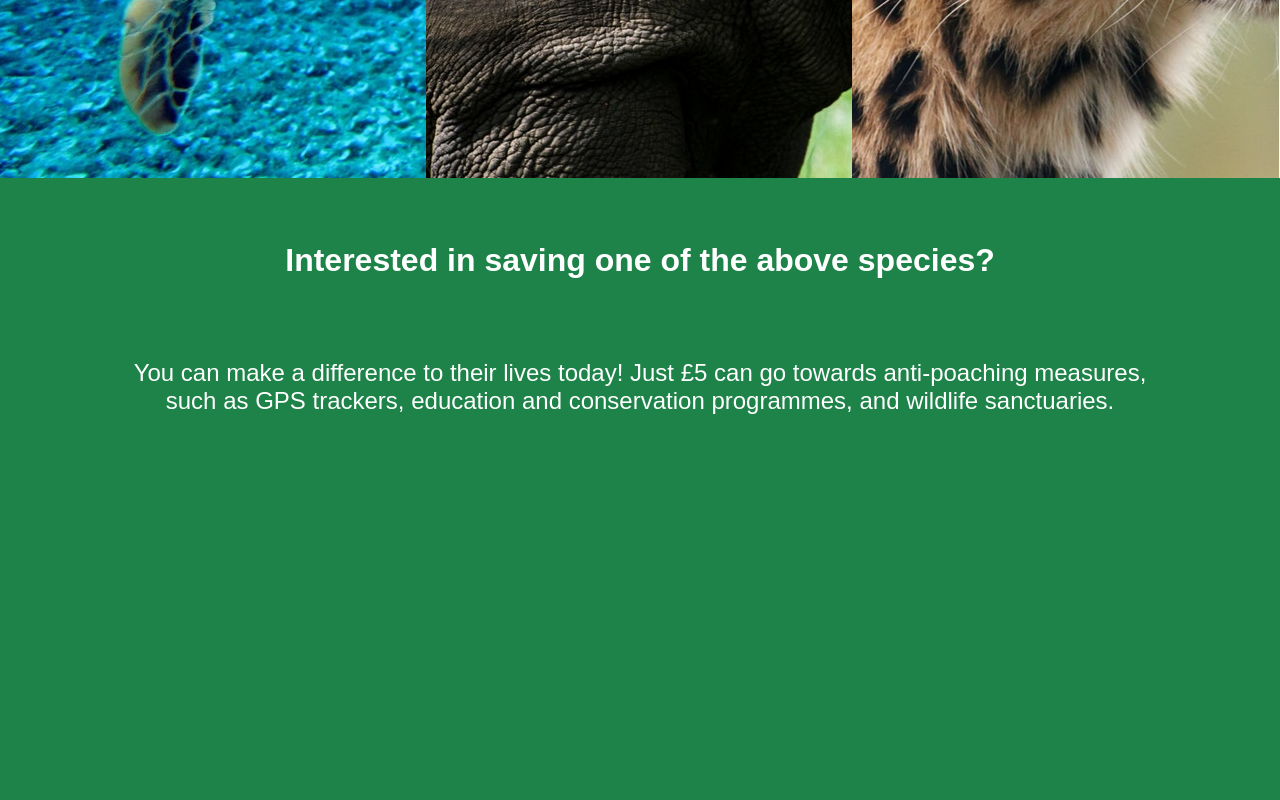
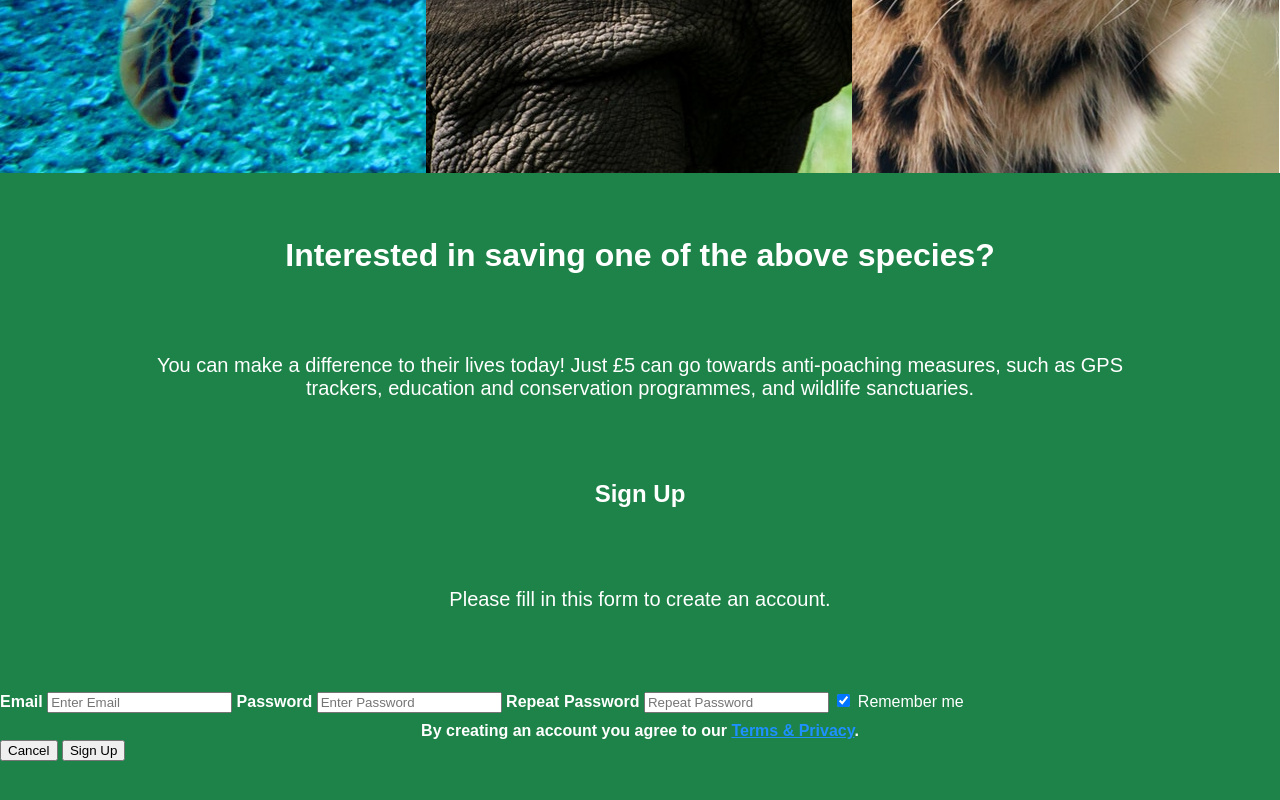
Before and after one commit to araina1/CodeFirstGirls-website, a plain HTML site: page index.html in a window 1280 px wide. Shown: the part 2557-3357 px from the top of the page. Drawn offline with Linux system fonts and the light colour scheme.

Commit message:
added donation form
donation and footer need to be rectified

```diff
--- a/css/styles.css
+++ b/css/styles.css
@@ -29,6 +29,10 @@
   width: 33.3vw;
   min-height: 100vh;
 }
+/*-- fix this as colour does not show on hover
+.column:hover {
+  color: #717171;
+} */
 
 /* Clear floats after the columns */
 .row:after {
@@ -63,7 +67,7 @@
   width: 100vw;
 }
 
-h1, h2 {
+h1, h2, h3, h5 {
   text-align: center;
   margin: auto;
 }
@@ -78,6 +82,14 @@
   padding-top: 5%;
 }
 
+h3 {
+  font-size: 1.5em;
+}
+
+h5 {
+  font-size: 1em;
+}
+
 img {
   display: flex;
   padding: 20px;
@@ -87,7 +99,7 @@
 
 p {
   margin: 10vh 10vw;
-  font-size: 1.5em;
+  font-size: 1.25em;
   text-align: center;
 }
 
@@ -116,6 +128,13 @@
 #footer-contents {
 list-style: none;
 display: block;
+}
+
+#footer-icons {
+display: block;
+justify-content: center;
+align-items: center;
+flex-direction: column;
 }
 
 li {
@@ -171,8 +190,9 @@
   width: 30%;
   height: auto;
 
-  /* Sign up form Full-width input fields */
-  input[type=text], input[type=password] {
+  /* Full-width input fields for sign up form */
+
+    input[type=text], input[type=password] {
     width: 100%;
     padding: 15px;
     margin: 5px 0 22px 0;
@@ -234,13 +254,10 @@
   /* Change styles for cancel button and signup button on extra small screens */
   @media screen and (max-width: 300px) {
     .cancelbtn, .signupbtn {
-       width: 100%;
+      width: 100%;
     }
+  }
 
-    @media (max-height:800px){
-    	footer { position: static; }
-    	header { padding-top:40px; }
-    }
 
 /* footer section */
 
--- a/index.html
+++ b/index.html
@@ -52,7 +52,38 @@
   <div id="donate-div" class="content-div">
     <h2>Interested in saving one of the above species?</h2>
     <p>You can make a difference to their lives today! Just £5 can go towards anti-poaching measures, such as GPS trackers, education and conservation programmes, and wildlife sanctuaries.</p>
+
+    <!-- Sign up form-->
+
+    <form action="action_page.php">
+      <div class="container">
+        <h3>Sign Up</h3>
+        <p>Please fill in this form to create an account.</p>
+
+        <label for="email"><b>Email</b></label>
+        <input type="text" placeholder="Enter Email" name="email" required>
+
+        <label for="psw"><b>Password</b></label>
+        <input type="password" placeholder="Enter Password" name="psw" required>
+
+        <label for="psw-repeat"><b>Repeat Password</b></label>
+        <input type="password" placeholder="Repeat Password" name="psw-repeat" required>
+
+        <label>
+          <input type="checkbox" checked="checked" name="remember" style="margin-bottom:15px"> Remember me
+        </label>
+
+        <h5>By creating an account you agree to our <a href="#" style="color:dodgerblue">Terms & Privacy</a>.</h5>
+
+        <div class="clearfix">
+          <button type="button" class="cancelbtn">Cancel</button>
+          <button type="submit" class="signupbtn">Sign Up</button>
+        </div>
+      </div>
+    </form>
   </div>
+
+
 
 <!--
 <footer class="footer-distributed">
@@ -116,6 +147,7 @@
           <li class="footer-icon"><a href="#"><i class="fab fa-instagram"></i></a></li>
           <li class="footer-icon"><a href="#"><i class="fab fa-linkedin"></i></a></li>
           <li class="footer-icon"><a href="#"><i class="fab fa-youtube"></i></a></li>
+        </ul>
       </div>
   </div>
 </footer>
```
Also changed, not shown: 2 other files.
